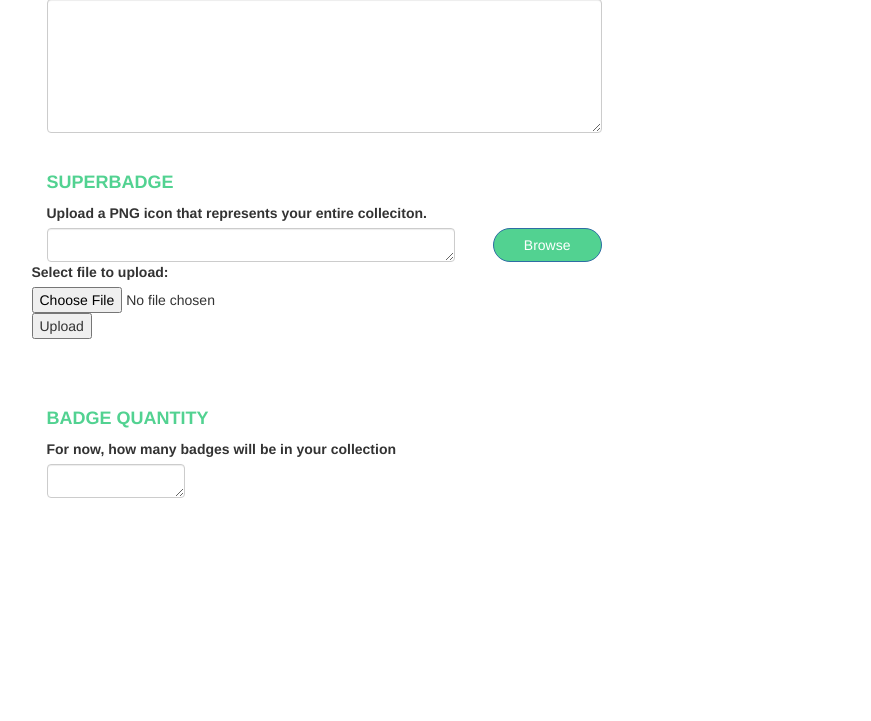
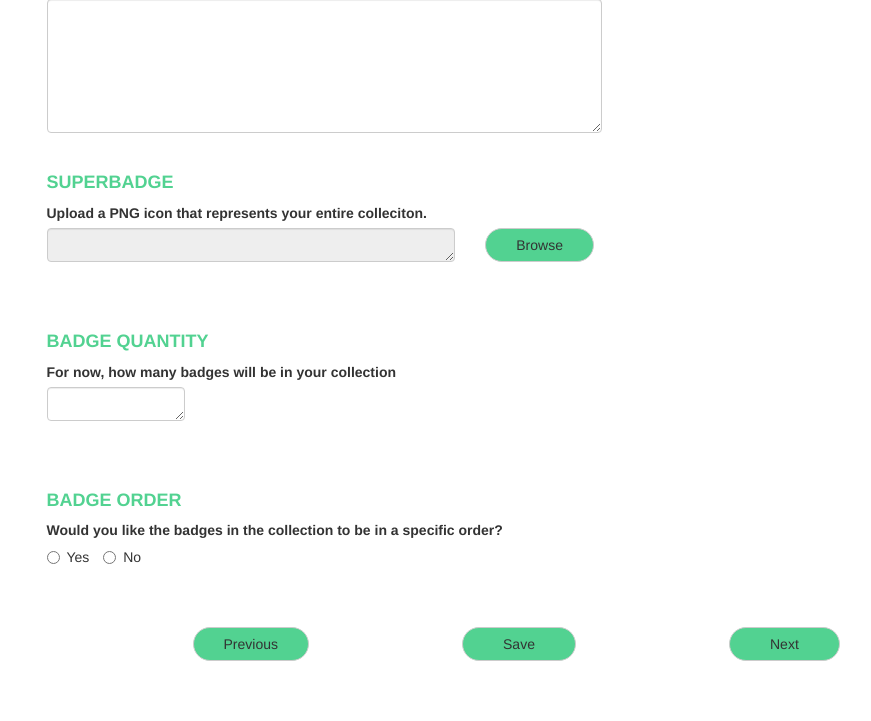
Before and after one commit to CSCD488Team1-F17/MagpieCMS, a PHP site: template app/templates/create.twig in a window 1280 px wide. Shown: the part 611-1332 px from the top of the page, without its empty margins (121-992 px from the left). Before the commit the page ends 1109 px from the top, so only its background shows below. Run offline with PHP 8.4, Linux system fonts and the light colour scheme; the template is opened without the code that fills it: most values are stand-ins (such as "Sample title", 1, 10 or a date in 2020); some libraries are stand-ins or nearby versions.

Commit message:
Collection form post logic complete and superbadge upload working as intended, user is redirected to landmark creation.

```diff
--- a/app/templates/create.twig
+++ b/app/templates/create.twig
@@ -26,24 +26,76 @@
                 <label>Upload a PNG icon that represents your entire colleciton.</label>
                 <div class="row">
                     <div class="col-md-9">
-                        <textarea class="form-control" rows="1" id="superbadge"></textarea>
+                        <textarea class="form-control" rows="1" id="superbadge" readonly></textarea>
                     </div>
                     <div class="col-md-3">
-                        <button type="button" class="btn btn-primary pull-right" id="submit" style="border-radius: 17px; background: #52D291; padding-left: 30px; padding-right: 30px;">Browse</button>
+                        <form method="POST" enctype="multipart/form-data" id="sbupload">
+                            <label class="btn btn-default btn-file" style="border-radius: 17px; background: #52D291; padding-left: 30px; padding-right: 30px;">Browse
+                            <input type="file" name="newfile" style="display: none;" onchange="setName(this.value);">
+                            </label>
+                        </form>
                     </div>
-                    <form method="POST" action="/upload" enctype="multipart/form-data">
-                            <label>Select file to upload:</label>
-                            <input type="file" name="newfile">
-                            <button type="submit">Upload</button>
-                    </form>
                 </div>
                 <div style="padding: 30px"></div>
                 <h4 style="color:#52D291"><strong>BADGE QUANTITY</strong></h4>
                 <div></div>
                 <label>For now, how many badges will be in your collection</label>
                 <textarea class="form-control" rows="1" id="badgeq" style="width:25%"></textarea>
+                <div style="padding: 30px"></div>
+                <h4 style="color:#52D291"><strong>BADGE ORDER</strong></h4>
+                <div></div>
+                <label>Would you like the badges in the collection to be in a specific order?</label>
+                <div></div>
+                <label class="radio-inline"><input type="radio" name="optradio" class="orderCollection" value="1">Yes</label>
+                <label class="radio-inline"><input type="radio" name="optradio" class="orderCollection" value="0">No</label>
+                <div style="padding: 30px"></div>
             </div>
             <div class="col-md-5"></div>
         </div>
+        <div class="row">
+            <div class="col-md-4">
+                <button id="btn-prev" class="btn btn-default btn-md pull-right" style="border-radius: 17px; background: #52D291; padding-left: 30px; padding-right: 30px;">Previous</button>
+            </div>
+            <div class="col-md-4 text-center">
+                <button class="btn btn-default btn-md" style="border-radius: 17px; background: #52D291; padding-left: 40px; padding-right: 40px;" id="btn-save">Save</button>
+            </div>
+            <div class="col-md-4">
+                <button class="btn btn-default btn-md pull-left" style="border-radius: 17px; background: #52D291; padding-left: 40px; padding-right: 40px;" id="btn-next">Next</button>
+            </div>
+        </div>
+        <div style="padding: 30px"></div>
+        <script>
+        	function setName(name){
+        		var fileName = name.substr(name.lastIndexOf("\\")+1, name.length);
+        		document.getElementById("superbadge").value = fileName;
+        	}
+        </script>
+        <script>
+            $(document).on('click', '#btn-next', function(){
+                //var cid = parseInt($('#cid').text());
+                var name = $("#name").val();
+                var summary = $("#summary").val();
+                var numBadge = $("#badgeq").val();
+                var ordered = $(".orderCollection:checked").val();
+                var cid = {{ cid|json_encode|raw}};
+                var form = $('form')[0];
+                var formData = new FormData(form);
+                formData.append("cid", cid);
+                formData.append("name", name);
+                formData.append("summary", summary);
+                formData.append("numBadge", numBadge);
+                formData.append("ordered", ordered);
+                $.ajax({
+                    url:'/database/collection',
+                    type:'post',
+                    data:formData,
+                    contentType: false,
+                    processData: false,
+                    success:function(data){
+                        window.location.href = "/landmarks/" + (parseInt(cid) + 1);
+                    }
+                });
+            });
+        </script>
     </div>
 {% endblock %}
```
Also changed, not shown: app/src/routes/api.php (+38 -17 lines), app/src/routes/webapp.php (+14 -1 lines), app/templates/landmarks.twig (added, +23 -0 lines).
